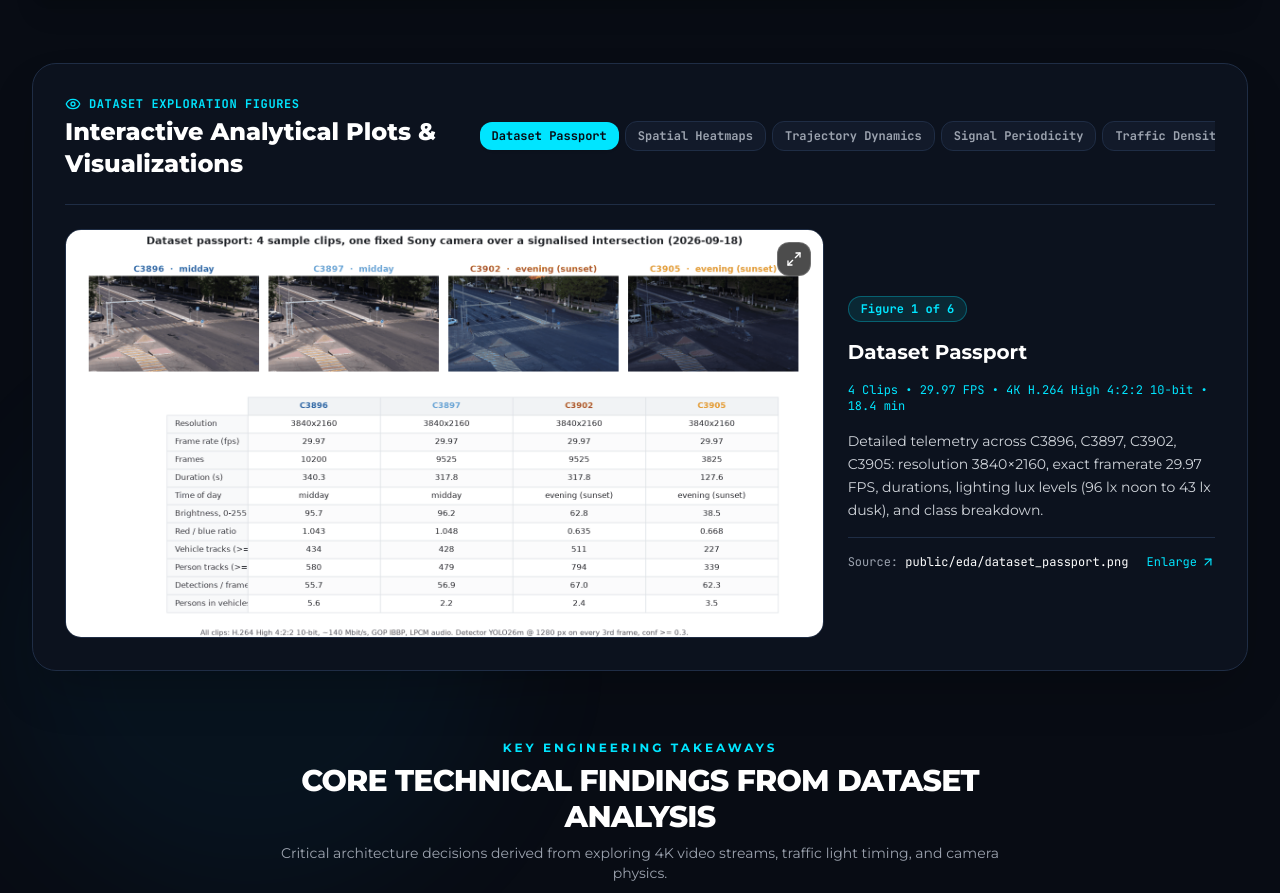
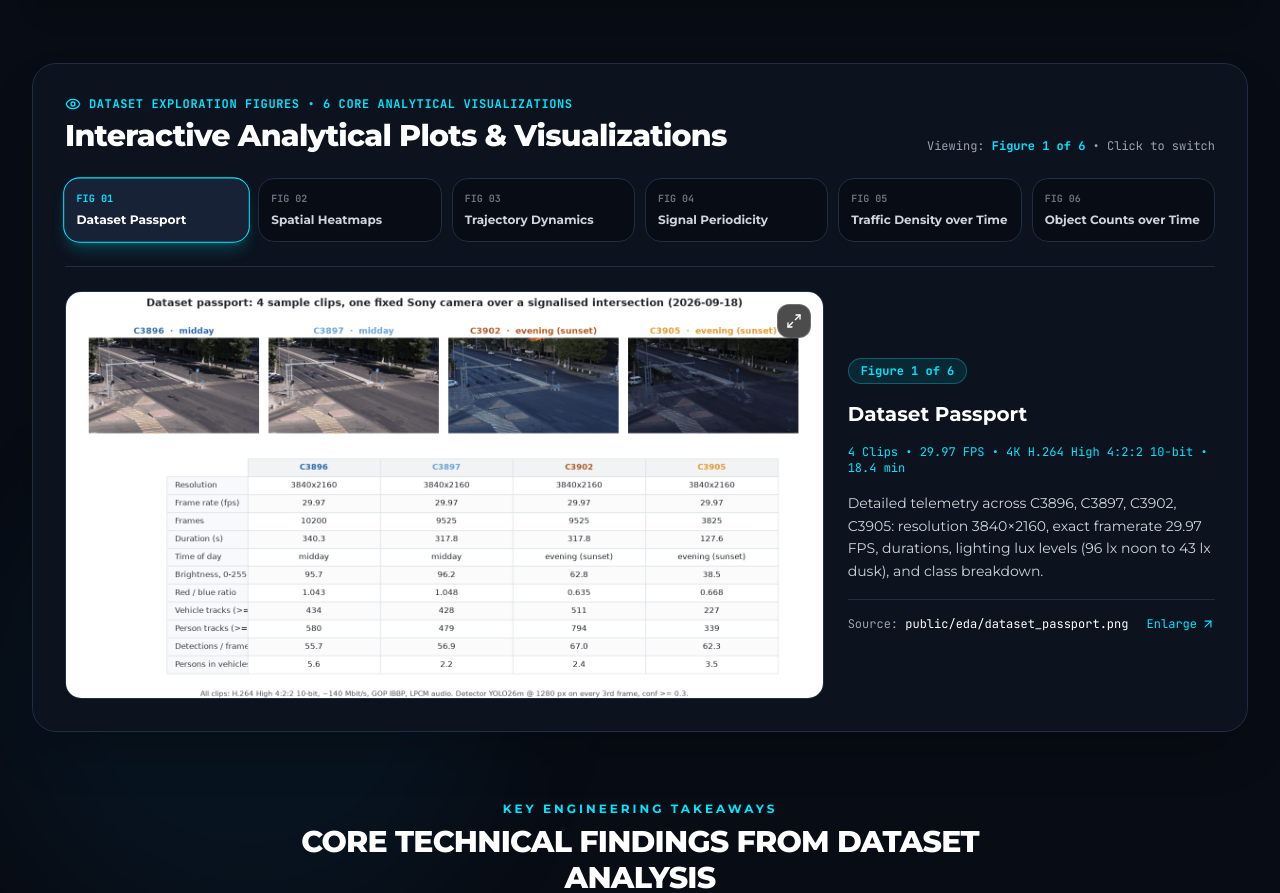
Before and after one commit to tisak559314-cloud/Hackathon-WIUT, a React (Vite) app: page / in a window 1280 px wide. Shown: the part 6615-7508 px from the top of the page. Built offline with nearby package versions, Linux system fonts and the light colour scheme.

Commit message:
feat(ux): transform EDA figure tabs into full-width 6-card responsive grid

```diff
--- a/src/components/AcademicResearch.jsx
+++ b/src/components/AcademicResearch.jsx
@@ -727,32 +727,51 @@ export default function AcademicResearch() {
             SECTION: INTERACTIVE EDA FIGURES GALLERY (6 REAL CHARTS)
         ═══════════════════════════════════════════════════════════════ */}
         <div className="mb-16 rounded-3xl bg-[#0c121e] border border-[#1f2d45] p-6 sm:p-8 shadow-2xl">
-          <div className="flex flex-col sm:flex-row sm:items-center justify-between gap-4 pb-6 border-b border-[#1f2d45] mb-6">
+          {/* Gallery Header */}
+          <div className="pb-6 border-b border-[#1f2d45] mb-6">
+            <div className="flex flex-col md:flex-row md:items-end justify-between gap-4 mb-6">
               <div>
-              <div className="text-xs font-mono font-bold uppercase tracking-wider text-[#00e5ff] flex items-center gap-2 mb-1">
+                <div className="text-xs font-mono font-bold uppercase tracking-wider text-[#00e5ff] flex items-center gap-2 mb-1.5">
                   <Eye className="w-4 h-4 text-[#00e5ff]" />
-                Dataset Exploration Figures
+                  <span>Dataset Exploration Figures • 6 Core Analytical Visualizations</span>
                 </div>
-              <h3 className="text-2xl font-extrabold text-white">
+                <h3 className="text-2xl sm:text-3xl font-extrabold text-white tracking-tight">
                   Interactive Analytical Plots &amp; Visualizations
                 </h3>
               </div>
+              <div className="text-xs font-mono text-gray-400">
+                Viewing: <span className="text-[#00e5ff] font-bold">Figure {activeEdaTab + 1} of {edaCharts.length}</span> &bull; Click to switch
+              </div>
+            </div>
 
-            {/* Tabs for EDA plots */}
-            <div className="flex items-center gap-1.5 overflow-x-auto pb-1 max-w-full">
-              {edaCharts.map((chart, idx) => (
+            {/* Full-width 6 Figure Selector Grid */}
+            <div className="grid grid-cols-2 sm:grid-cols-3 lg:grid-cols-6 gap-2.5">
+              {edaCharts.map((chart, idx) => {
+                const isActive = activeEdaTab === idx;
+                return (
                   <button
                     key={chart.id}
                     onClick={() => setActiveEdaTab(idx)}
-                  className={`px-3 py-1.5 rounded-xl text-xs font-mono font-bold transition whitespace-nowrap cursor-pointer ${
-                    activeEdaTab === idx
-                      ? 'bg-[#00e5ff] text-[#080c14] shadow font-extrabold'
-                      : 'bg-[#121a2a] text-gray-400 hover:text-white border border-[#1f2d45]'
+                    className={`p-3 rounded-2xl text-left transition-all duration-200 cursor-pointer border flex flex-col justify-between group ${
+                      isActive
+                        ? 'bg-[#182236] border-[#00e5ff] shadow-lg shadow-[#00e5ff]/20 scale-[1.02]'
+                        : 'bg-[#080c14] border-[#1f2d45] hover:border-gray-500 hover:bg-[#121a2a]'
                     }`}
                   >
+                    <div className="flex items-center justify-between text-[10px] font-mono mb-1.5">
+                      <span className={`font-bold ${isActive ? 'text-[#00e5ff]' : 'text-gray-500 group-hover:text-gray-300'}`}>
+                        FIG 0{idx + 1}
+                      </span>
+                      {isActive && (
+                        <span className="w-2 h-2 rounded-full bg-[#00e5ff] animate-ping" />
+                      )}
+                    </div>
+                    <div className={`text-xs font-bold leading-snug ${isActive ? 'text-white' : 'text-gray-300 group-hover:text-white'}`}>
                       {chart.title}
+                    </div>
                   </button>
-              ))}
+                );
+              })}
             </div>
           </div>
 
```
Lines whose indentation alone changed are shown as unchanged.
